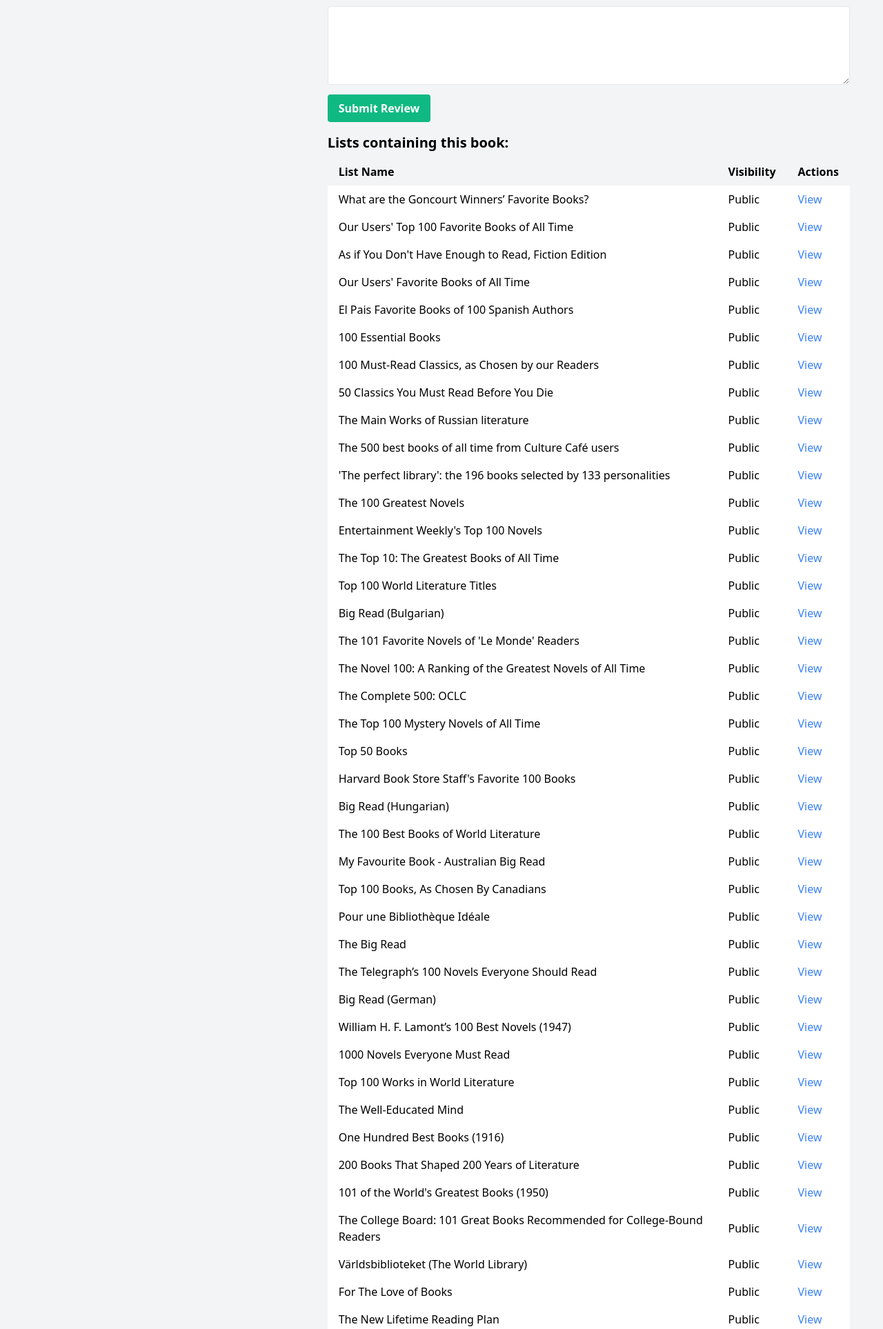
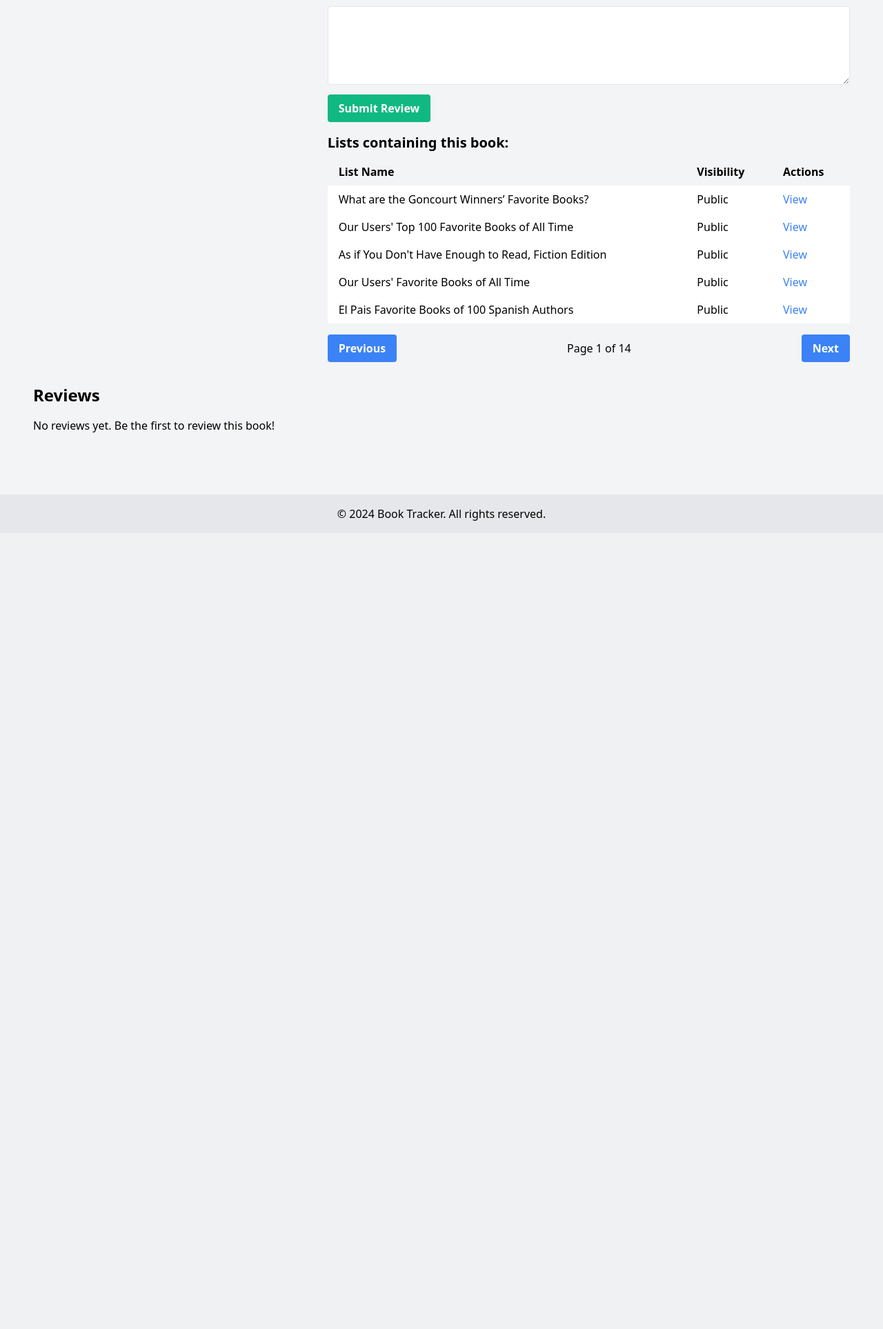
Before and after one commit to dennismenze/BookTrackerPro, a Flask app: page /book/1 in a window 1280 px wide. Shown: the part 747-2674 px from the top of the page at 69% size. After the commit the page ends 1502 px from the top, so only its background shows below. Run offline with Flask 3, Linux system fonts and the light colour scheme; data comes from the database, SQL or seed files in the repository.

Commit message:
Agent step completed: Implement pagination for 'Lists containing this book' on book detail page

```diff
--- a/routes/book_routes.py
+++ b/routes/book_routes.py
@@ -30,12 +30,22 @@ def book_detail(id):
 @login_required
 def book_lists(id):
     book = Book.query.get_or_404(id)
-    lists = List.query.filter(List.books.any(id=book.id)).all()
-    return jsonify([{
-        'id': list.id,
-        'name': list.name,
-        'is_public': list.is_public
-    } for list in lists])
+    page = request.args.get('page', 1, type=int)
+    per_page = 5  # Number of lists per page
+
+    lists = List.query.filter(List.books.any(id=book.id)).paginate(
+        page=page, per_page=per_page, error_out=False)
+
+    return jsonify({
+        'lists': [{
+            'id': list.id,
+            'name': list.name,
+            'is_public': list.is_public
+        } for list in lists.items],
+        'total': lists.total,
+        'pages': lists.pages,
+        'current_page': lists.page
+    })
 
 @bp.route('/books')
 @login_required
--- a/static/js/book.js
+++ b/static/js/book.js
@@ -1,26 +1,131 @@
-document.addEventListener('DOMContentLoaded', function() {
-    const toggleReadStatusButton = document.getElementById('toggle-read-status');
+document.addEventListener("DOMContentLoaded", function () {
+    const toggleReadStatusButton = document.getElementById("toggle-read-status");
+    const userRatingButtons = document.querySelectorAll("#user-rating button");
+    const userReviewTextarea = document.getElementById("user-review");
+    const submitReviewButton = document.getElementById("submit-review");
+    const listsTable = document.getElementById("lists-table").getElementsByTagName('tbody')[0];
+    const prevPageButton = document.getElementById("prev-page");
+    const nextPageButton = document.getElementById("next-page");
+    const pageInfo = document.getElementById("page-info");
+
+    let currentPage = 1;
+    let totalPages = 1;
 
     if (toggleReadStatusButton) {
-        toggleReadStatusButton.addEventListener('click', function() {
+        toggleReadStatusButton.addEventListener("click", function () {
             const bookId = this.dataset.bookId;
-            const isRead = this.dataset.isRead === 'true';
+            const isRead = this.dataset.isRead === "true";
 
-            fetch('/book/toggle_read_status', {
-                method: 'POST',
+            fetch("/book/toggle_read_status", {
+                method: "POST",
                 headers: {
-                    'Content-Type': 'application/json',
+                    "Content-Type": "application/json",
                 },
                 body: JSON.stringify({ book_id: bookId, is_read: !isRead }),
             })
+                .then((response) => response.json())
+                .then((data) => {
+                    if (data.success) {
+                        this.dataset.isRead = (!isRead).toString();
+                        this.textContent = isRead ? "Mark as Read" : "Mark as Unread";
+                    }
+                })
+                .catch((error) => console.error("Error:", error));
+        });
+    }
+
+    userRatingButtons.forEach((button) => {
+        button.addEventListener("click", function () {
+            const rating = this.dataset.rating;
+            const bookId = toggleReadStatusButton.dataset.bookId;
+
+            fetch("/book/rate", {
+                method: "POST",
+                headers: {
+                    "Content-Type": "application/json",
+                },
+                body: JSON.stringify({ book_id: bookId, rating: rating }),
+            })
+                .then((response) => response.json())
+                .then((data) => {
+                    if (data.success) {
+                        userRatingButtons.forEach((btn) => {
+                            btn.classList.remove("text-yellow-500");
+                            btn.classList.add("text-gray-300");
+                            if (btn.dataset.rating <= rating) {
+                                btn.classList.remove("text-gray-300");
+                                btn.classList.add("text-yellow-500");
+                            }
+                        });
+                        document.getElementById("average-rating").textContent = data.average_rating.toFixed(1) + " / 5";
+                        document.querySelector("#user-rating + p").textContent = `Your rating: ${rating} / 5`;
+                    }
+                })
+                .catch((error) => console.error("Error:", error));
+        });
+    });
+
+    submitReviewButton.addEventListener("click", function () {
+        const bookId = toggleReadStatusButton.dataset.bookId;
+        const review = userReviewTextarea.value;
+
+        fetch("/book/review", {
+            method: "POST",
+            headers: {
+                "Content-Type": "application/json",
+            },
+            body: JSON.stringify({ book_id: bookId, review: review }),
+        })
+            .then((response) => response.json())
+            .then((data) => {
+                if (data.success) {
+                    alert("Review submitted successfully!");
+                    location.reload();
+                }
+            })
+            .catch((error) => console.error("Error:", error));
+    });
+
+    function fetchLists(page = 1) {
+        const bookId = toggleReadStatusButton.dataset.bookId;
+        fetch(`/book/${bookId}/lists?page=${page}`)
             .then(response => response.json())
             .then(data => {
-                if (data.success) {
-                    this.dataset.isRead = (!isRead).toString();
-                    this.textContent = isRead ? 'Mark as Read' : 'Mark as Unread';
-                }
+                listsTable.innerHTML = ''; // Clear existing rows
+                data.lists.forEach(list => {
+                    const row = listsTable.insertRow();
+                    row.innerHTML = `
+                        <td class="py-2 px-4">${list.name}</td>
+                        <td class="py-2 px-4">${list.is_public ? 'Public' : 'Private'}</td>
+                        <td class="py-2 px-4">
+                            <a href="/list/${list.id}" class="text-blue-500 hover:underline">View</a>
+                        </td>
+                    `;
+                });
+                currentPage = data.current_page;
+                totalPages = data.pages;
+                updatePagination();
             })
-            .catch(error => console.error('Error:', error));
-        });
+            .catch(error => console.error('Error fetching lists:', error));
     }
+
+    function updatePagination() {
+        pageInfo.textContent = `Page ${currentPage} of ${totalPages}`;
+        prevPageButton.disabled = currentPage === 1;
+        nextPageButton.disabled = currentPage === totalPages;
+    }
+
+    prevPageButton.addEventListener('click', () => {
+        if (currentPage > 1) {
+            fetchLists(currentPage - 1);
+        }
+    });
+
+    nextPageButton.addEventListener('click', () => {
+        if (currentPage < totalPages) {
+            fetchLists(currentPage + 1);
+        }
+    });
+
+    fetchLists(); // Call the function to load lists when the page loads
 });
--- a/templates/book/detail.html
+++ b/templates/book/detail.html
@@ -72,6 +72,11 @@
                         <!-- Table rows will be dynamically populated here -->
                     </tbody>
                 </table>
+                <div id="pagination" class="mt-4 flex justify-between items-center">
+                    <button id="prev-page" class="bg-blue-500 hover:bg-blue-700 text-white font-bold py-2 px-4 rounded">Previous</button>
+                    <span id="page-info"></span>
+                    <button id="next-page" class="bg-blue-500 hover:bg-blue-700 text-white font-bold py-2 px-4 rounded">Next</button>
+                </div>
             </div>
         </div>
     </div>
@@ -99,111 +104,5 @@
 
 {% block scripts %}
 {{ super() }}
-<script>
-    document.addEventListener("DOMContentLoaded", function () {
-        const toggleReadStatusButton = document.getElementById("toggle-read-status");
-        const userRatingButtons = document.querySelectorAll("#user-rating button");
-        const userReviewTextarea = document.getElementById("user-review");
-        const submitReviewButton = document.getElementById("submit-review");
-        const listsTable = document.getElementById("lists-table").getElementsByTagName('tbody')[0];
-
-        if (toggleReadStatusButton) {
-            toggleReadStatusButton.addEventListener("click", function () {
-                const bookId = this.dataset.bookId;
-                const isRead = this.dataset.isRead === "true";
-
-                fetch("/book/toggle_read_status", {
-                    method: "POST",
-                    headers: {
-                        "Content-Type": "application/json",
-                    },
-                    body: JSON.stringify({ book_id: bookId, is_read: !isRead }),
-                })
-                    .then((response) => response.json())
-                    .then((data) => {
-                        if (data.success) {
-                            this.dataset.isRead = (!isRead).toString();
-                            this.textContent = isRead ? "Mark as Read" : "Mark as Unread";
-                        }
-                    })
-                    .catch((error) => console.error("Error:", error));
-            });
-        }
-
-        userRatingButtons.forEach((button) => {
-            button.addEventListener("click", function () {
-                const rating = this.dataset.rating;
-                const bookId = toggleReadStatusButton.dataset.bookId;
-
-                fetch("/book/rate", {
-                    method: "POST",
-                    headers: {
-                        "Content-Type": "application/json",
-                    },
-                    body: JSON.stringify({ book_id: bookId, rating: rating }),
-                })
-                    .then((response) => response.json())
-                    .then((data) => {
-                        if (data.success) {
-                            userRatingButtons.forEach((btn) => {
-                                btn.classList.remove("text-yellow-500");
-                                btn.classList.add("text-gray-300");
-                                if (btn.dataset.rating <= rating) {
-                                    btn.classList.remove("text-gray-300");
-                                    btn.classList.add("text-yellow-500");
-                                }
-                            });
-                            document.getElementById("average-rating").textContent = data.average_rating.toFixed(1) + " / 5";
-                            document.querySelector("#user-rating + p").textContent = `Your rating: ${rating} / 5`;
-                        }
-                    })
-                    .catch((error) => console.error("Error:", error));
-            });
-        });
-
-        submitReviewButton.addEventListener("click", function () {
-            const bookId = toggleReadStatusButton.dataset.bookId;
-            const review = userReviewTextarea.value;
-
-            fetch("/book/review", {
-                method: "POST",
-                headers: {
-                    "Content-Type": "application/json",
-                },
-                body: JSON.stringify({ book_id: bookId, review: review }),
-            })
-                .then((response) => response.json())
-                .then((data) => {
-                    if (data.success) {
-                        alert("Review submitted successfully!");
-                        location.reload();
-                    }
-                })
-                .catch((error) => console.error("Error:", error));
-        });
-
-        // Fetch and display lists containing the book
-        function fetchLists() {
-            const bookId = toggleReadStatusButton.dataset.bookId;
-            fetch(`/book/${bookId}/lists`)
-                .then(response => response.json())
-                .then(lists => {
-                    listsTable.innerHTML = ''; // Clear existing rows
-                    lists.forEach(list => {
-                        const row = listsTable.insertRow();
-                        row.innerHTML = `
-                            <td class="py-2 px-4">${list.name}</td>
-                            <td class="py-2 px-4">${list.is_public ? 'Public' : 'Private'}</td>
-                            <td class="py-2 px-4">
-                                <a href="/list/${list.id}" class="text-blue-500 hover:underline">View</a>
-                            </td>
-                        `;
-                    });
-                })
-                .catch(error => console.error('Error fetching lists:', error));
-        }
-
-        fetchLists(); // Call the function to load lists when the page loads
-    });
-</script>
+<script src="{{ url_for('static', filename='js/book.js') }}"></script>
 {% endblock %}
```
